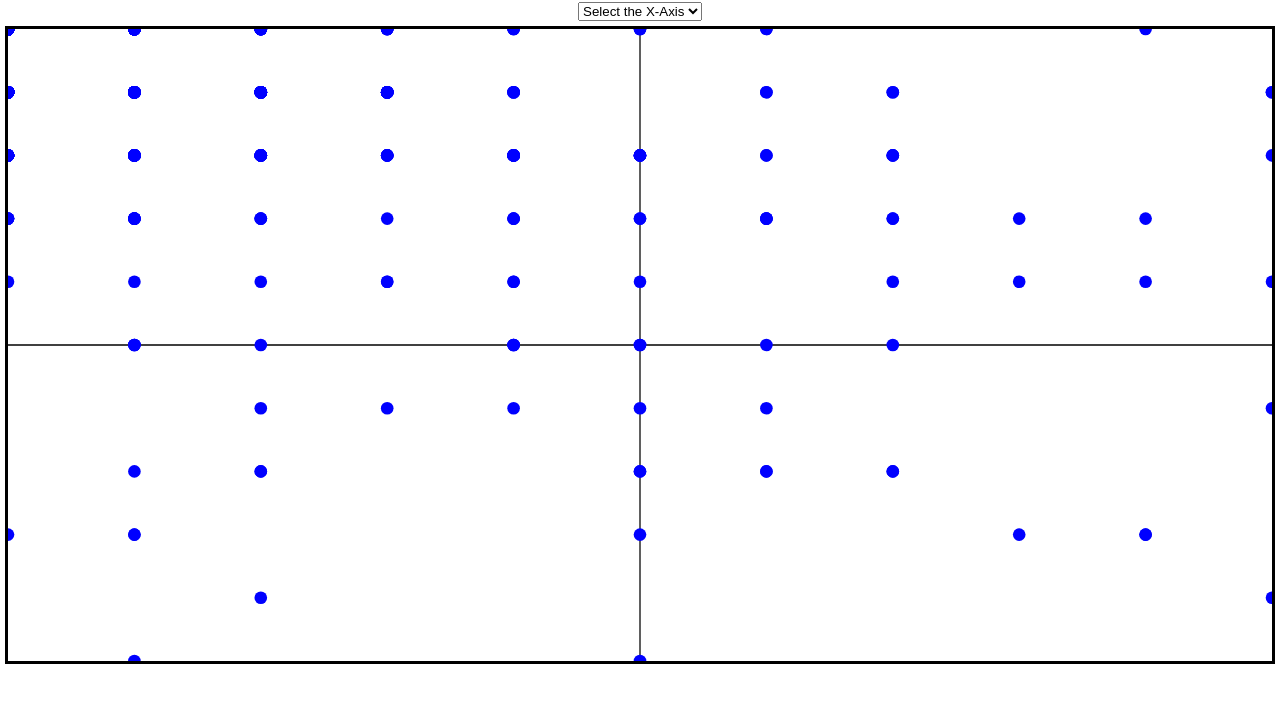
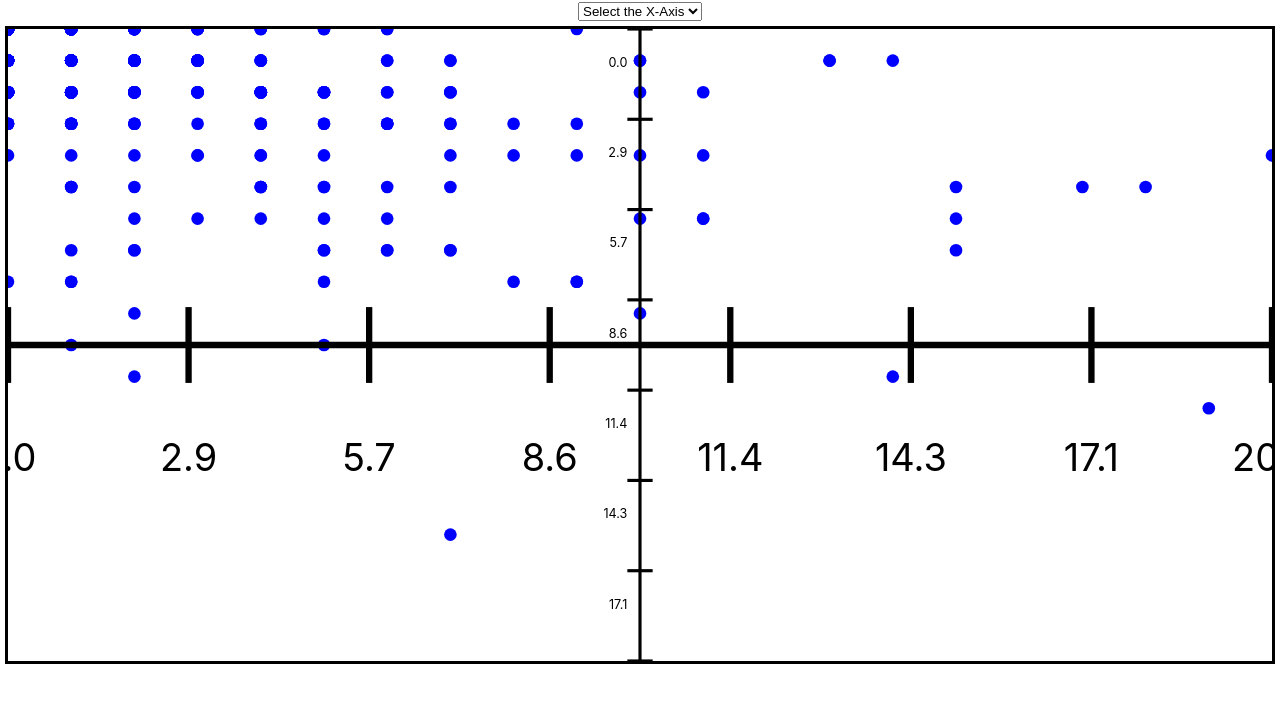
Before and after one commit to Nuri-G/ForwardThinkers, a React (Create React App) app: page / in a window 1280 px wide. Shown: the top 702 px of the page. Built offline with nearby package versions, Linux system fonts and the light colour scheme.

Commit message:
added scale to x and y axis, but needs to be fixed to look nice

```diff
--- a/src/App.js
+++ b/src/App.js
@@ -17,7 +17,7 @@ class Circles extends React.Component {
         this.width = 100;
         this.height = 50;
         this.loading = false;
-        this.state = {data: null, xAxis: "Gls", yAxis: "Ast", xMin: 0, xMax: 10, yMin: 0, yMax: 10}
+        this.state = {data: null, xAxis: "Gls", yAxis: "Ast", xMin: 0, xMax: 20, yMin: 0, yMax: 20}
     }
 
     toPlotCoords(x, y) {
@@ -126,12 +126,69 @@ class Circles extends React.Component {
                     <line x1={width / 2} y1="0" x2={width / 2} y2={height} stroke="black" strokeWidth="0.1" />
                     <line x1="0" y1={height / 2} x2={width} y2={height / 2} stroke="black" strokeWidth="0.1" />
                     {this.createChart()}
+                    {this.renderXAxis()}
+                    {this.renderYAxis()}
                 </svg>
             </div>
 
         );
     }
+
+
+    renderXAxis() {
+        const desiredTickCount = 20; // Set your desired number of tick marks
+        const xAxisLabels = this.state.data ? Object.keys(this.state.data[0]['Performance']) : [];
+        const xRange = this.state.xMax - this.state.xMin;
+        const tickCount = Math.min(desiredTickCount, xAxisLabels.length); // Ensure you don't exceed the available data points
+
+        return (
+            <g>
+                <line x1={0} y1={this.height / 2} x2={this.width} y2={this.height / 2} stroke="black" strokeWidth="0.5" />
+                {xAxisLabels.map((label, i) => {
+                    if (i % (xAxisLabels.length / tickCount) === 0) { // Control the number of tick marks
+                        const x = (i / (xAxisLabels.length - 1)) * this.width;
+                        const value = this.state.xMin + (i / (xAxisLabels.length - 1)) * xRange;
+                        return (
+                            <g key={i}>
+                                <line x1={x} y1={this.height / 2 - 3} x2={x} y2={this.height / 2 + 3} stroke="black" strokeWidth="0.5" />
+                                <text x={x} y={this.height / 2 + 10} fontSize="3" textAnchor="middle">{value.toFixed(1)}</text>
+                            </g>
+                        );
+                    }
+                    return null; // Hide the labels and tick marks that are not part of the selected tickCount
+                })}
+            </g>
+        );
+    }
+
+
+    renderYAxis() {
+        const tickCount = 5; // You can adjust this based on your requirements
+        const yAxisLabels = this.state.data ? Object.keys(this.state.data[0]['Performance']) : [];
+        const yRange = this.state.yMax - this.state.yMin;
+
+        return (
+            <g>
+                <line x1={this.width / 2} y1={0} x2={this.width / 2} y2={this.height} stroke="black" strokeWidth="0.25" />
+                {yAxisLabels.map((label, i) => {
+                    const y = (i / (yAxisLabels.length - 1)) * this.height;
+                    const value = this.state.yMin + (i / (yAxisLabels.length - 1)) * yRange;
+                    return (
+                        <g key={i}>
+                            <line x1={this.width / 2 - 1} y1={y} x2={this.width / 2 + 1} y2={y} stroke="black" strokeWidth="0.25" />
+                            <text x={this.width / 2 - 1} y={y + 3} fontSize="1" textAnchor="end">{value.toFixed(1)}</text>
+                        </g>
+                    );
+                })}
+            </g>
+        );
+    }
+
+
+
 }
+
+
 
 function App() {
     return (
```
